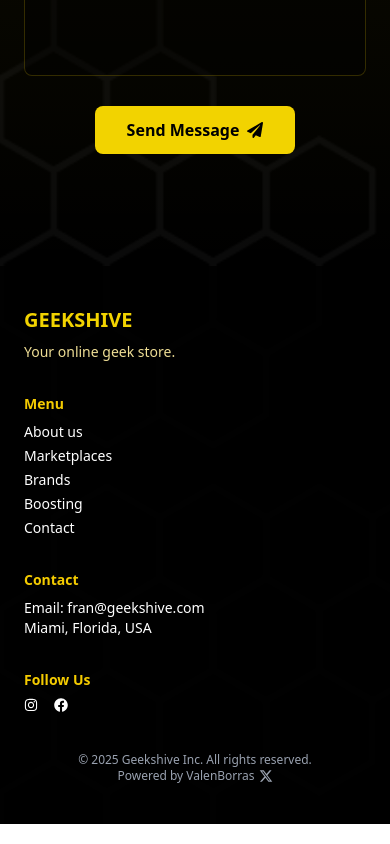
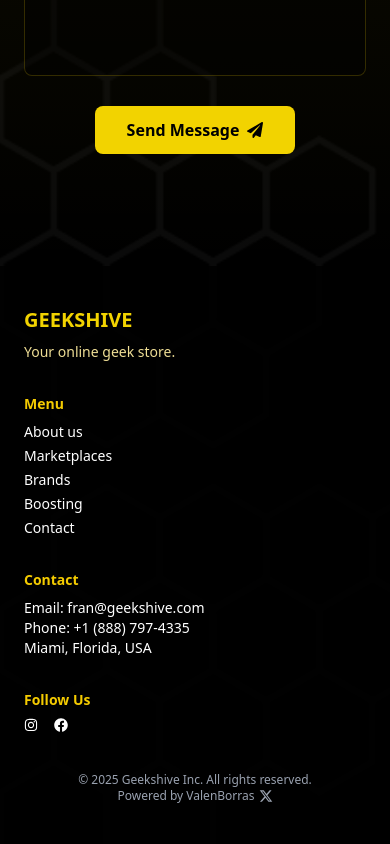
Before and after one commit to ValenBorras/geekshive, a Next.js app: page / in a window 390 px wide. Shown: the part 9238-10082 px from the top of the page. Built offline with nearby package versions, Linux system fonts and the light colour scheme.

Commit message:
Added phone number to footer.\

```diff
--- a/app/components/Footer.jsx
+++ b/app/components/Footer.jsx
@@ -26,6 +26,7 @@
     <div>
       <h3 className="text-[#F4CB00] font-semibold mb-2">Contact</h3>
       <p>Email: <a href="mailto:fran@geekshive.com" className="hover:text-[#F2D300]">fran@geekshive.com</a></p>
+      <p>Phone: <a href="tel:+1 (888) 797-4335" className="hover:text-[#F2D300]">+1 (888) 797-4335</a></p>
       <p>Miami, Florida, USA</p>
     </div>
 
```
